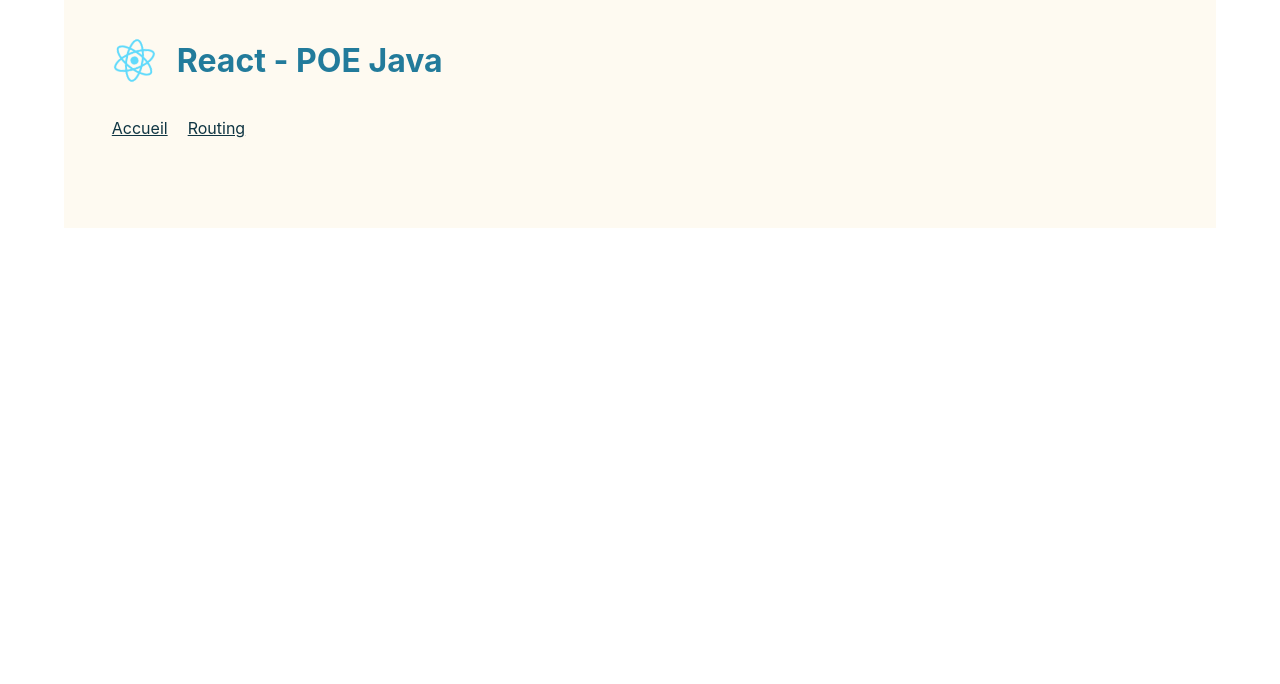
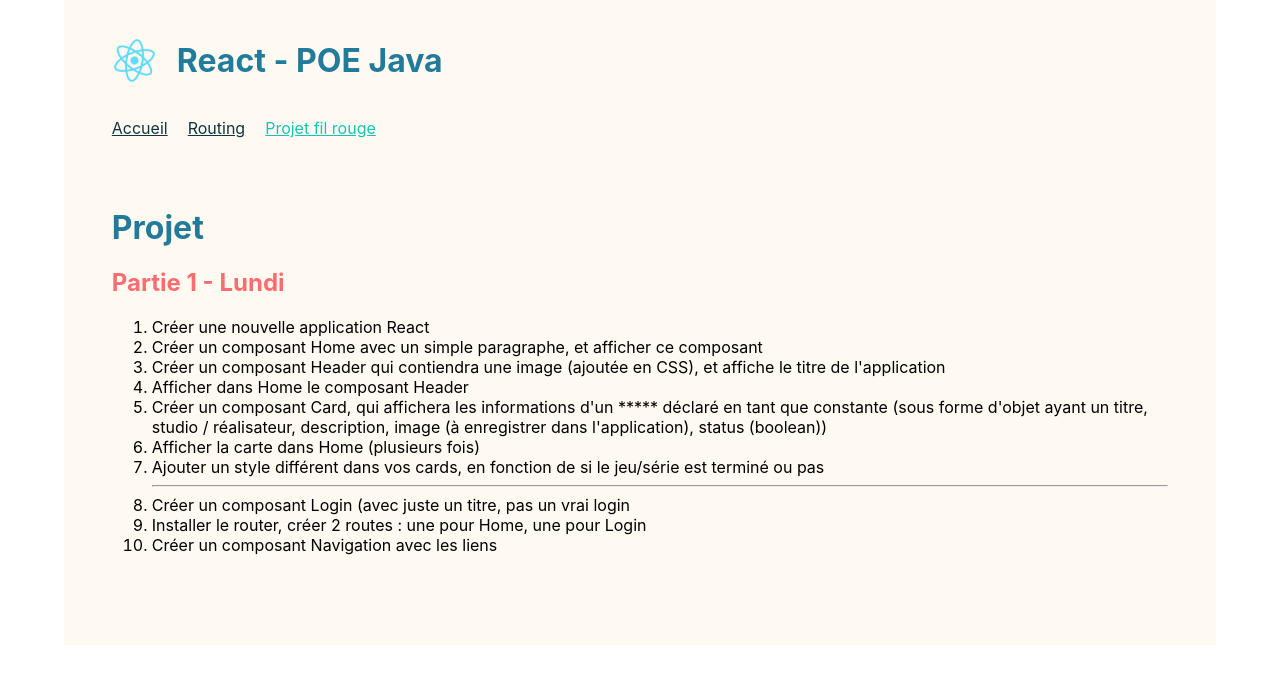
Before and after one commit to Maeglin1908/2022-07-18-react-redux, a React (Create React App) app in the folder react-poe-java/: page /projet in a window 1280 px wide. Shown: the top 684 px of the page. Built offline with nearby package versions, Linux system fonts and the light colour scheme.

Commit message:
Added Project Description

```diff
--- a/react-poe-java/src/App.js
+++ b/react-poe-java/src/App.js
@@ -2,6 +2,7 @@ import { BrowserRouter, Route, Routes } from "react-router-dom";
 import Logo from "./components/Logo";
 import Navigation from "./components/Navigation";
 import Presentation from "./pages/Presentation";
+import Projet from "./pages/Projet";
 import Routing from "./pages/Routing";
 import "./styles/App.css";
 
@@ -18,6 +19,7 @@ function App() {
           <Routes>
             <Route path="/" element={<Presentation />} />
             <Route path="/routing" element={<Routing />} />
+            <Route path="/projet" element={<Projet />} />
           </Routes>
         </main>
       </BrowserRouter>
--- a/react-poe-java/src/components/Navigation.js
+++ b/react-poe-java/src/components/Navigation.js
@@ -11,6 +11,9 @@ const Navigation = () => {
         <li>
           <NavLink to="/routing">Routing</NavLink>
         </li>
+        <li>
+          <NavLink to="/projet">Projet fil rouge</NavLink>
+        </li>
       </ul>
     </nav>
   );
--- /dev/null
+++ b/react-poe-java/src/pages/Projet.js
@@ -0,0 +1,32 @@
+const Projet = () => {
+  return (
+    <div id="projet">
+      <h1>Projet</h1>
+
+      <article>
+        <h2>Partie 1 - Lundi</h2>
+        <ol>
+          <li>Créer une nouvelle application React</li>
+          <li>Créer un composant Home avec un simple paragraphe, et afficher ce composant</li>
+          <li>
+            Créer un composant Header qui contiendra une image (ajoutée en CSS), et affiche le titre de l'application
+          </li>
+          <li>Afficher dans Home le composant Header</li>
+          <li>
+            Créer un composant Card, qui affichera les informations d'un ***** déclaré en tant que constante (sous forme
+            d'objet ayant un titre, studio / réalisateur, description, image (à enregistrer dans l'application), status
+            (boolean))
+          </li>
+          <li>Afficher la carte dans Home (plusieurs fois)</li>
+          <li>Ajouter un style différent dans vos cards, en fonction de si le jeu/série est terminé ou pas </li>
+          <hr />
+          <li>Créer un composant Login (avec juste un titre, pas un vrai login</li>
+          <li>Installer le router, créer 2 routes : une pour Home, une pour Login</li>
+          <li>Créer un composant Navigation avec les liens</li>
+        </ol>
+      </article>
+    </div>
+  );
+};
+
+export default Projet;
--- a/react-poe-java/src/pages/Routing.js
+++ b/react-poe-java/src/pages/Routing.js
@@ -26,7 +26,8 @@ const Routing = () => (
       <p>
         <code>npm install react-router-dom</code>
       </p>
-
+    </article>
+    <article>
       <h2>Déclarer les routes</h2>
 
       <p>(Voir App.js)</p>
```
